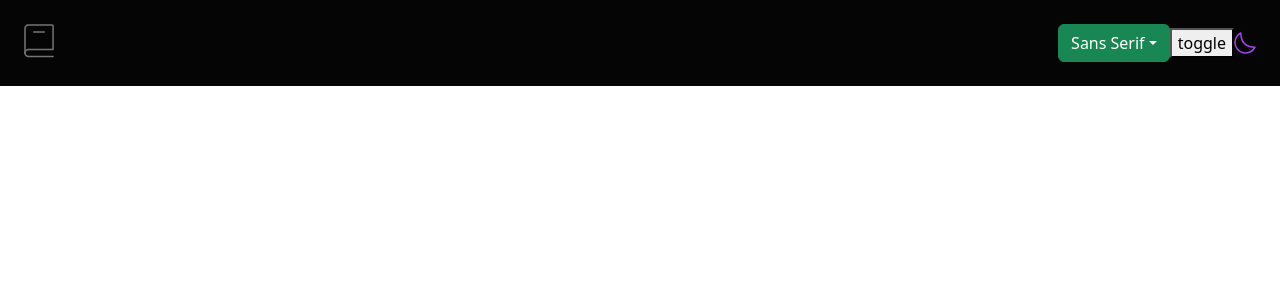
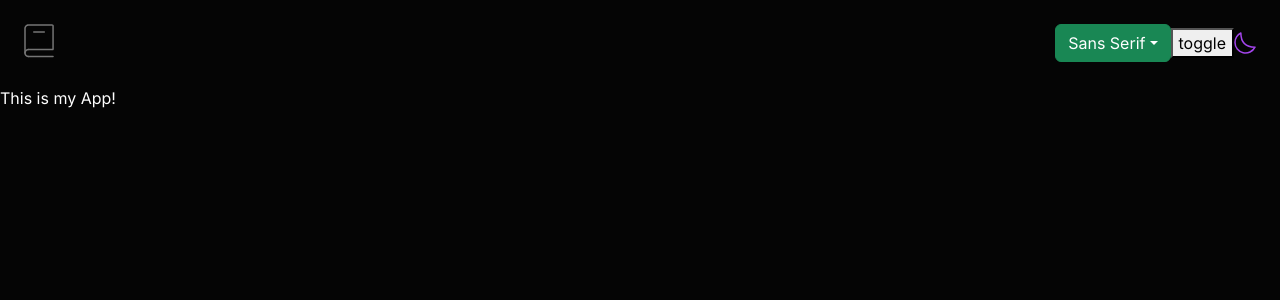
Before and after one commit to Oleksandr-Berd/dictionary, a React (Create React App) app: page / in a window 1280 px wide. Shown: the top 300 px of the page. Built offline with nearby package versions, Linux system fonts and the light colour scheme.

Commit message:
made fonts switch

```diff
--- a/src/App.tsx
+++ b/src/App.tsx
@@ -1,20 +1,55 @@
-import React from 'react';
+import React, { useState, useEffect } from 'react';
 import { ThemeProvider } from 'styled-components';
 import { GlobalStyles } from 'utilities/GlobalStyles';
 import darkTheme from 'utilities/darkTheme';
 
 import SharedLayout from 'components/SharedLayout/SharedLayout';
 import Header from 'components/Header/Header';
+import AppBar from 'components/AppBar/AppBar';
 
 
 
 const App: React.FC = () => {
+  const [font, setFont] = useState("sansSerif")
+
+  const handleSelect = (eventKey: string) => {
+    setFont(eventKey)
+  }
+
+  let fontLabel
+
+
+    switch (font) {
+      case "sansSerif":
+        fontLabel = 'Sans Serif'
+        break;
+
+      case "serif":
+        fontLabel = 'Serif'
+        break;
+      case "mono":
+        fontLabel = 'Mono'
+        break;
+      default:
+        fontLabel = "Sans Serif";
+    }
+
+
+
+
+
+  console.log(fontLabel);
+
+
   return (
     <div className="App">
-      <GlobalStyles />
       <ThemeProvider theme={darkTheme}>
+        <GlobalStyles font={fontLabel} />
         <SharedLayout>
-          <Header/>
+          <Header>
+            <AppBar handleSelect={handleSelect} fontLabel={fontLabel} />
+          </Header>
+          This is my App!
         </SharedLayout>
       </ThemeProvider>
     </div>
--- a/src/components/AppBar/AppBar.tsx
+++ b/src/components/AppBar/AppBar.tsx
@@ -6,32 +6,14 @@ import * as SC from "./AppBarStyled"
 import { ReactComponent as MoonSvg } from "assets/icons/iconoir_half-moon.svg"
 import FontMenu from 'components/FontMenu/FontMenu'
 
-const AppBar = () => {
+interface IProps {
+    handleSelect: (eventKey: any) => void,
+    fontLabel: any,
+}
 
-    const [font, setFont] = useState("sansSerif")
+const AppBar:React.FC<IProps> = ({ handleSelect, fontLabel }) => {
+    console.log(fontLabel);
 
-
-
-    const handleSelect = (eventKey: string) => {
-        setFont(eventKey)
-    }
-
-    let fontLabel
-
-    switch (font) {
-        case "sansSerif":
-            fontLabel = 'Sans Serif'
-            break;
-
-        case "serif":
-            fontLabel = 'Serif'
-            break;
-        case "mono":
-            fontLabel = 'Mono'
-            break;
-        default:
-            fontLabel = "Sans Serif";
-    }
 
     return (<SC.AppBar>
         <FontMenu handleSelect={handleSelect} fontLabel={fontLabel} />
--- a/src/components/Header/Header.tsx
+++ b/src/components/Header/Header.tsx
@@ -1,12 +1,15 @@
 import * as SC from "./HeaderStyled"
 
 import { ReactComponent as LogoSvg } from "assets/icons/iconoir_book.svg"
-import AppBar from "components/AppBar/AppBar";
 
-const Header: React.FC = () => {
+interface IProps {
+    children: React.ReactNode,
+}
+
+const Header: React.FC<IProps> = ({children}) => {
     return (<SC.Header>
         <LogoSvg />
-        <AppBar/>
+        {children}
     </SC.Header> );
 }
 
--- /dev/null
+++ b/src/components/Search/Search.tsx
@@ -0,0 +1,5 @@
+const Search = () => {
+    return ( <form action=""></form> );
+}
+
+export default Search;
--- a/src/components/SharedLayout/SharedLayoutStyled.ts
+++ b/src/components/SharedLayout/SharedLayoutStyled.ts
@@ -1,5 +1,13 @@
-import styled from "styled-components"
+import styled from "styled-components";
 
 export const CustomSharedLayout = styled.div`
-background-color: ${props => props.theme.color.background};
-`
+  min-width: ${(props) => props.theme.width.mobile};
+
+  @media (min-width: 768px) {
+    min-width: ${(props) => props.theme.width.tablet};
+  }
+
+  @media (min-width: 1440px) {
+    min-width: ${(props) => props.theme.width.desktop};
+  }
+`;
--- a/src/index.css
+++ b/src/index.css
@@ -1,3 +1,21 @@
+@font-face {
+  font-family: "Inconsolata-Regular";
+  src: local("Inconsolata-Regular"),
+    url("../src/assets/fonts/inconsolata/static/Inconsolata-Regular.ttf") format("truetype");
+}
+
+@font-face {
+  font-family: "Inter-Regular";
+  src: local("Inter-Regular"),
+    url("../src/assets/fonts/inter/static/Inter-Regular.ttf") format("truetype");
+}
+
+@font-face {
+  font-family: "Lora-Regular";
+  src: local("Lora-Regular"),
+    url("../src/assets/fonts/lora/static/Lora-Regular.ttf") format("truetype");
+}
+
 body {
   margin: 0;
   font-family: -apple-system, BlinkMacSystemFont, 'Segoe UI', 'Roboto', 'Oxygen',
--- a/src/utilities/GlobalStyles.ts
+++ b/src/utilities/GlobalStyles.ts
@@ -1,27 +1,30 @@
 import { createGlobalStyle } from "styled-components";
 
-export const GlobalStyles = createGlobalStyle`
-
-@font-face {
-  font-family: "Inconsolata-Regular";
-  src: local("Inconsolata-Regular"),
-    url(("assets/fonts/inconsolata/static/Inconsolata-Regular.ttf")) format("truetype");
+interface IProps {
+  font: string & any;
 }
 
-@font-face {
-  font-family: "Inter-Regular";
-  src: local("Inter-Regular"),
-    url(("assets/fonts/inter/static/Inter-Regular.ttf")) format("truetype");
+export const GlobalStyles = createGlobalStyle<IProps>`
+
+body{
+ background-color: ${(props) => props.theme.color.background};
+color: ${(props) => props.theme.color.text};
+
+ font-family: ${(props) =>
+   props.font === "Sans Serif"
+     ? props.theme.fontFamily.sans
+     : props.font === "Serif"
+     ? props.theme.fontFamily.serif
+     : props.theme.fontFamily.mono};
 }
 
-@font-face {
-  font-family: "Lora-Regular";
-  src: local("Lora-Regular"),
-    url(("assets/fonts/lora/static/Lora-Regular.ttf")) format("truetype");
-}
-
-body{
-
+button{
+  font-family: ${(props) =>
+    props.font === "Sans Serif"
+      ? props.theme.fontFamily.sans
+      : props.font === "Serif"
+      ? props.theme.fontFamily.serif
+      : props.theme.fontFamily.mono};
 }
 
 h1, h2, h3, h4 , h5 ,h6{
```
Also changed, not shown: src/components/Word/Word.tsx (added, +7 -0 lines).
